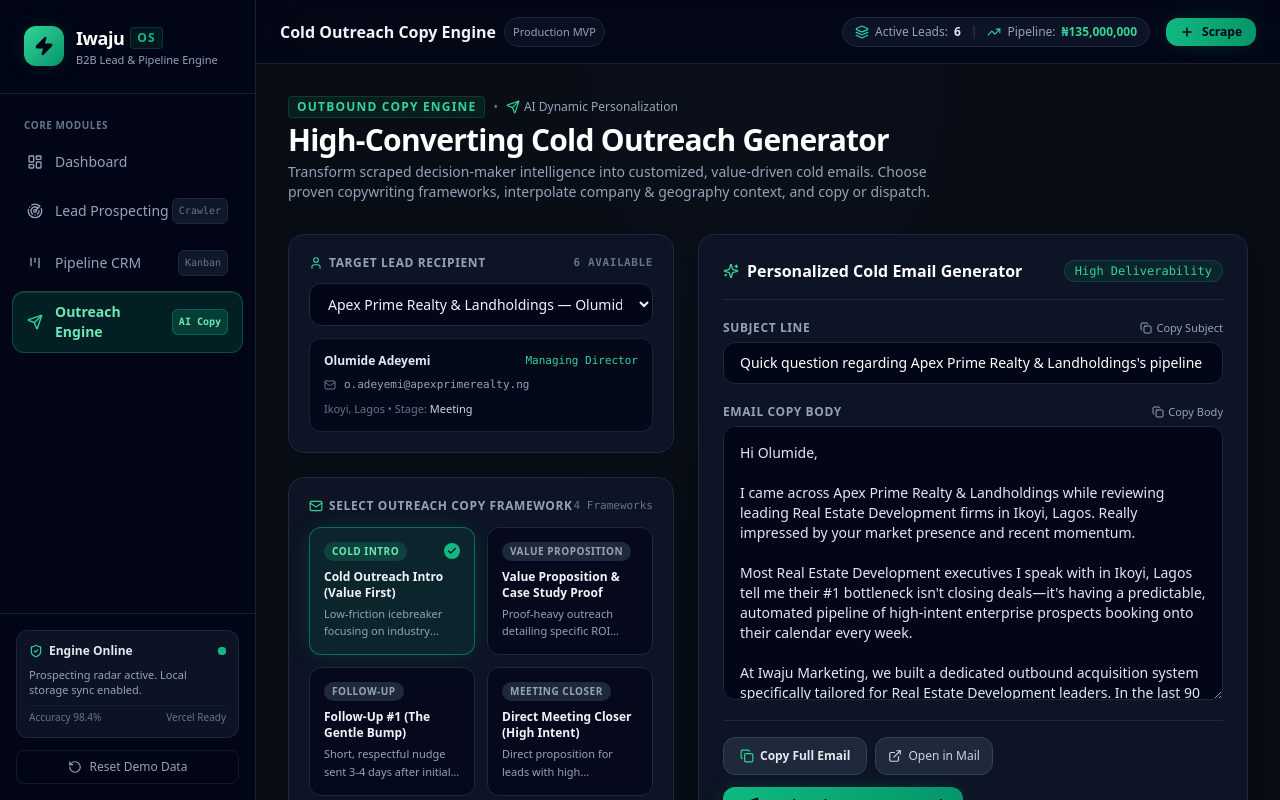
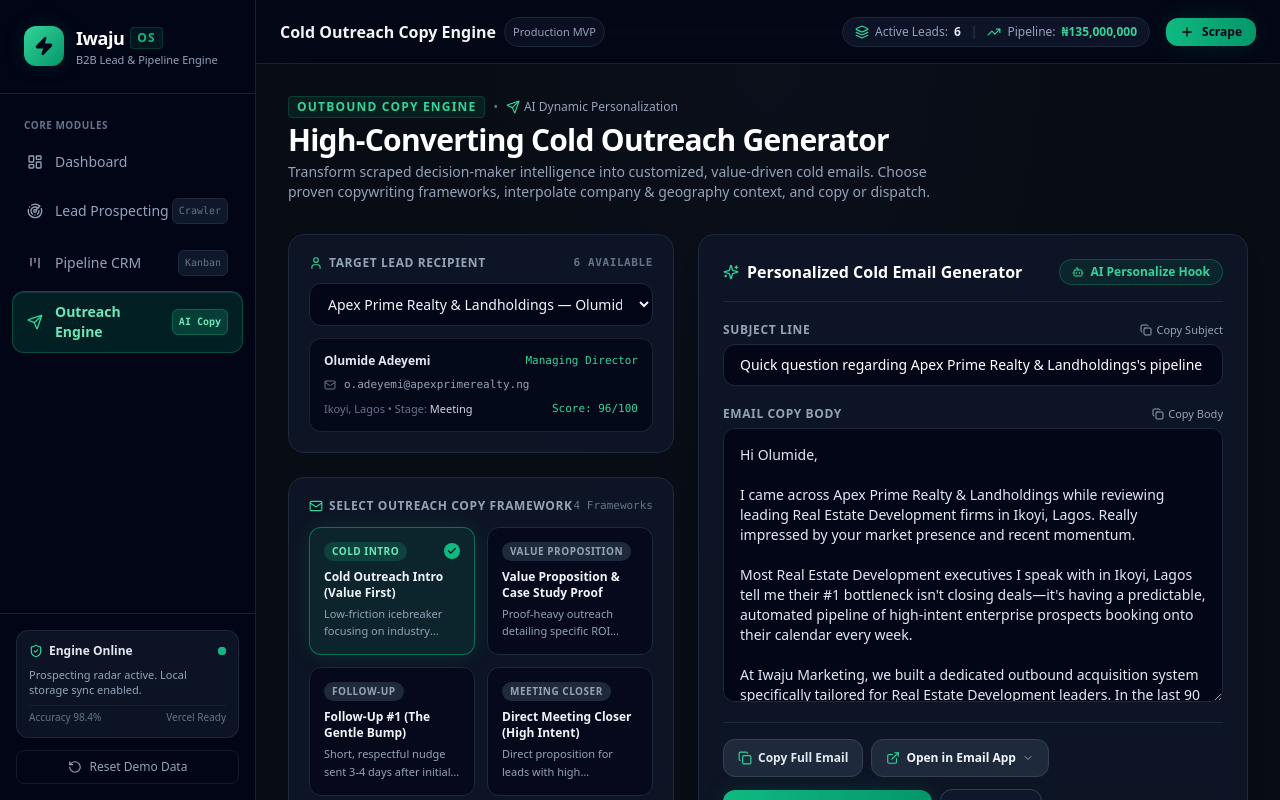
Before and after one commit to EKEM-INI/Iwaju-Marketing-, a Next.js app: page /outreach in a window 1280 px wide. Built offline with nearby package versions, Linux system fonts and the light colour scheme.

Commit message:
feat: functional email dispatcher for Gmail, Outlook, Desktop and clickable lead emails

```diff
--- a/components/outreach/EmailComposer.tsx
+++ b/components/outreach/EmailComposer.tsx
@@ -15,6 +15,10 @@
   Building2,
   Mail,
   CheckCheck,
+  ChevronDown,
+  Globe,
+  Bot,
+  RefreshCw,
 } from "lucide-react";
 
 interface EmailComposerProps {
@@ -39,6 +43,8 @@
   const [copiedSubject, setCopiedSubject] = useState(false);
   const [copiedBody, setCopiedBody] = useState(false);
   const [markedContacted, setMarkedContacted] = useState(false);
+  const [showClientMenu, setShowClientMenu] = useState(false);
+  const [isAiGenerating, setIsAiGenerating] = useState(false);
 
   // Update selected lead if initialLeadId changes from query params
   useEffect(() => {
@@ -110,11 +116,92 @@
     );
   };
 
-  const mailtoLink = currentLead
-    ? `mailto:${encodeURIComponent(currentLead.email)}?subject=${encodeURIComponent(
-        subjectText
-      )}&body=${encodeURIComponent(bodyText)}`
-    : "#";
+  /**
+   * Truly functional email dispatcher:
+   * Handles opening native desktop clients, Gmail Web, or Outlook Web,
+   * while backing up to clipboard and advancing pipeline status.
+   */
+  const handleOpenEmailClient = (client: "default" | "gmail" | "outlook") => {
+    if (!currentLead) return;
+
+    // 1. Copy text to clipboard as safety backup
+    navigator.clipboard.writeText(`Subject: ${subjectText}\n\n${bodyText}`);
+
+    // 2. Open selected client
+    if (client === "gmail") {
+      const gmailUrl = `https://mail.google.com/mail/?view=cm&fs=1&to=${encodeURIComponent(
+        currentLead.email
+      )}&su=${encodeURIComponent(subjectText)}&body=${encodeURIComponent(bodyText)}`;
+      window.open(gmailUrl, "_blank", "noopener,noreferrer");
+      showToast(
+        "Opening Gmail Web",
+        `New compose tab opened for ${currentLead.email}. Email copy backed up to clipboard.`,
+        "success"
+      );
+    } else if (client === "outlook") {
+      const outlookUrl = `https://outlook.office.com/mail/deeplink/compose?to=${encodeURIComponent(
+        currentLead.email
+      )}&subject=${encodeURIComponent(subjectText)}&body=${encodeURIComponent(bodyText)}`;
+      window.open(outlookUrl, "_blank", "noopener,noreferrer");
+      showToast(
+        "Opening Outlook 365",
+        `New compose tab opened for ${currentLead.email}. Email copy backed up to clipboard.`,
+        "success"
+      );
+    } else {
+      // Native desktop handler (mailto:)
+      const mailtoUrl = `mailto:${encodeURIComponent(
+        currentLead.email
+      )}?subject=${encodeURIComponent(subjectText)}&body=${encodeURIComponent(bodyText)}`;
+      window.location.href = mailtoUrl;
+      showToast(
+        "Opening Desktop Mail",
+        `Launched default system email app for ${currentLead.email}.`,
+        "info"
+      );
+    }
+
+    // 3. Automatically advance the lead in the CRM to "Contacted"
+    onMarkContacted(currentLead.id);
+    setMarkedContacted(true);
+    setShowClientMenu(false);
+  };
+
+  /**
+   * AI Personalization Generator
+   * Re-synthesizes the email hook using company niche, location, and decision maker role
+   */
+  const handleAiEnhance = () => {
+    if (!currentLead) return;
+    setIsAiGenerating(true);
+
+    setTimeout(() => {
+      const firstName = currentLead.name.split(" ")[0] || currentLead.name;
+      const enhancedSubject = `Strategic B2B Pipeline Growth for ${currentLead.company} (${currentLead.location})`;
+      const enhancedBody = `Hi ${firstName},
+
+I've been following ${currentLead.company}'s recent positioning in the ${currentLead.niche} sector across ${currentLead.location}. Given your executive leadership as ${currentLead.title}, I wanted to share a quick operational perspective.
+
+Most ${currentLead.niche} organizations in ${currentLead.location} face significant friction securing predictable high-ticket client meetings without burning capital on unfocused outreach.
+
+At Iwaju Marketing, we deploy dedicated outbound pipeline systems tailored specifically for ${currentLead.niche} operators. We recently helped a peer account in your space generate ₦28M+ in qualified pipeline in under 60 days.
+
+Are you available for a brief 10-minute briefing this Thursday at 2:00 PM to see how we can replicate this for ${currentLead.company}?
+
+Best regards,
+Tunde Balogun
+Growth Lead | Iwaju Marketing`;
+
+      setSubjectText(enhancedSubject);
+      setBodyText(enhancedBody);
+      setIsAiGenerating(false);
+      showToast(
+        "AI Copy Generated",
+        `Personalized outreach copy synthesized for ${currentLead.company}.`,
+        "success"
+      );
+    }, 800);
+  };
 
   return (
     <div className="grid grid-cols-1 lg:grid-cols-12 gap-6">
@@ -159,9 +246,12 @@
                 <Mail className="w-3 h-3 text-slate-500 shrink-0" />
                 <span className="truncate">{currentLead.email}</span>
               </div>
-              <div className="text-slate-500 text-[11px]">
+              <div className="text-slate-500 text-[11px] flex items-center justify-between">
+                <span>
                   {currentLead.location} • Stage:{" "}
                   <span className="text-slate-300 capitalize">{currentLead.stage}</span>
+                </span>
+                <span className="font-mono text-emerald-400">Score: {currentLead.score}/100</span>
               </div>
             </div>
           )}
@@ -186,9 +276,26 @@
                 Personalized Cold Email Generator
               </h3>
             </div>
-            <span className="text-xs font-mono text-emerald-400 bg-emerald-500/10 px-2.5 py-0.5 rounded-full border border-emerald-500/20">
-              High Deliverability
-            </span>
+
+            {/* AI Personalization Action */}
+            <button
+              onClick={handleAiEnhance}
+              disabled={isAiGenerating}
+              className="inline-flex items-center gap-1.5 px-3 py-1 rounded-full text-xs font-semibold bg-emerald-500/10 hover:bg-emerald-500/20 text-emerald-400 border border-emerald-500/30 transition-all disabled:opacity-50"
+              title="Enhance email with AI personalized context"
+            >
+              {isAiGenerating ? (
+                <>
+                  <RefreshCw className="w-3 h-3 animate-spin" />
+                  <span>Synthesizing...</span>
+                </>
+              ) : (
+                <>
+                  <Bot className="w-3 h-3" />
+                  <span>AI Personalize Hook</span>
+                </>
+              )}
+            </button>
           </div>
 
           {/* Subject Line */}
@@ -254,50 +361,93 @@
           </div>
 
           {/* Actions Bar */}
-          <div className="pt-4 border-t border-slate-800 flex flex-wrap items-center justify-between gap-3">
+          <div className="pt-4 border-t border-slate-800 flex flex-wrap items-center justify-between gap-3 relative">
             <div className="flex items-center gap-2">
               <button
                 onClick={handleCopyFull}
-                className="inline-flex items-center gap-1.5 px-4 py-2.5 rounded-xl bg-slate-800 hover:bg-slate-700 text-slate-200 font-semibold text-xs border border-slate-700 transition-colors"
+                className="inline-flex items-center gap-1.5 px-3.5 py-2.5 rounded-xl bg-slate-800 hover:bg-slate-700 text-slate-200 font-semibold text-xs border border-slate-700 transition-colors"
+                title="Copy subject and body to clipboard"
               >
                 <Copy className="w-3.5 h-3.5 text-emerald-400" />
                 <span>Copy Full Email</span>
               </button>
 
-              <a
-                href={mailtoLink}
-                className="inline-flex items-center gap-1.5 px-3 py-2.5 rounded-xl bg-slate-800 hover:bg-slate-700 text-slate-300 text-xs border border-slate-700 transition-colors"
-                title="Open default email application"
+              {/* Functional Open in Email App Dropdown */}
+              <div className="relative">
+                <button
+                  onClick={() => setShowClientMenu(!showClientMenu)}
+                  className="inline-flex items-center gap-1.5 px-3.5 py-2.5 rounded-xl bg-slate-800 hover:bg-slate-700 text-slate-100 text-xs font-semibold border border-slate-700 transition-colors"
                 >
-                <ExternalLink className="w-3.5 h-3.5" />
-                <span className="hidden sm:inline">Open in Mail</span>
-              </a>
+                  <ExternalLink className="w-3.5 h-3.5 text-emerald-400" />
+                  <span>Open in Email App</span>
+                  <ChevronDown className="w-3 h-3 text-slate-400" />
+                </button>
+
+                {showClientMenu && (
+                  <div className="absolute left-0 bottom-full mb-2 w-56 rounded-xl bg-slate-900 border border-slate-700 shadow-2xl p-1.5 z-50 animate-in fade-in slide-in-from-bottom-2">
+                    <p className="px-3 py-1.5 text-[10px] uppercase font-bold text-slate-400 border-b border-slate-800">
+                      Choose Email Dispatcher:
+                    </p>
+                    <button
+                      onClick={() => handleOpenEmailClient("gmail")}
+                      className="w-full flex items-center gap-2.5 px-3 py-2 text-xs text-left text-slate-200 hover:bg-emerald-500/10 hover:text-emerald-300 rounded-lg transition-colors"
+                    >
+                      <span className="w-2 h-2 rounded-full bg-rose-400" />
+                      <span>Gmail (Web Compose)</span>
+                    </button>
+                    <button
+                      onClick={() => handleOpenEmailClient("outlook")}
+                      className="w-full flex items-center gap-2.5 px-3 py-2 text-xs text-left text-slate-200 hover:bg-emerald-500/10 hover:text-emerald-300 rounded-lg transition-colors"
+                    >
+                      <span className="w-2 h-2 rounded-full bg-sky-400" />
+                      <span>Outlook 365 (Web)</span>
+                    </button>
+                    <button
+                      onClick={() => handleOpenEmailClient("default")}
+                      className="w-full flex items-center gap-2.5 px-3 py-2 text-xs text-left text-slate-200 hover:bg-emerald-500/10 hover:text-emerald-300 rounded-lg transition-colors"
+                    >
+                      <span className="w-2 h-2 rounded-full bg-emerald-400" />
+                      <span>Default System Mail (Desktop)</span>
+                    </button>
                   </div>
+                )}
+              </div>
+            </div>
+
+            {/* Direct Send & Mark Contacted Button */}
+            <div className="flex items-center gap-2">
+              <button
+                onClick={() => handleOpenEmailClient("gmail")}
+                className="inline-flex items-center gap-2 px-4 py-2.5 rounded-xl bg-gradient-to-r from-emerald-500 to-emerald-600 hover:from-emerald-400 hover:to-emerald-500 text-slate-950 font-bold text-xs shadow-glow transition-all"
+                title="Open Gmail and mark as Contacted"
+              >
+                <Send className="w-3.5 h-3.5 stroke-[2.5]" />
+                <span>Launch & Mark Contacted</span>
+              </button>
 
               <button
                 onClick={handleMarkContacted}
                 disabled={markedContacted || currentLead?.stage === "contacted"}
-              className={`inline-flex items-center gap-2 px-5 py-2.5 rounded-xl font-bold text-xs transition-all ${
+                className={`inline-flex items-center gap-1.5 px-3 py-2.5 rounded-xl text-xs font-semibold border transition-all ${
                   markedContacted || currentLead?.stage === "contacted"
-                  ? "bg-slate-800 text-emerald-400 border border-emerald-500/30"
-                  : "bg-gradient-to-r from-emerald-500 to-emerald-600 hover:from-emerald-400 hover:to-emerald-500 text-slate-950 shadow-glow"
+                    ? "bg-slate-900 text-emerald-400 border-emerald-500/30"
+                    : "bg-slate-900 hover:bg-slate-800 text-slate-300 border-slate-700"
                 }`}
+                title="Just mark lead as contacted in CRM"
               >
                 {markedContacted || currentLead?.stage === "contacted" ? (
                   <>
-                  <CheckCheck className="w-4 h-4 text-emerald-400" />
-                  <span>Marked Contacted</span>
+                    <CheckCheck className="w-3.5 h-3.5 text-emerald-400" />
+                    <span>Contacted</span>
                   </>
                 ) : (
-                <>
-                  <Send className="w-4 h-4" />
-                  <span>Send & Advance to Contacted</span>
-                </>
+                  <span>Mark in CRM</span>
                 )}
               </button>
             </div>
           </div>
         </div>
       </div>
+    </div>
   );
 }
```
Also changed, not shown: components/pipeline/LeadDetailModal.tsx (+11 -4 lines). Lines whose indentation alone changed are shown as unchanged.
